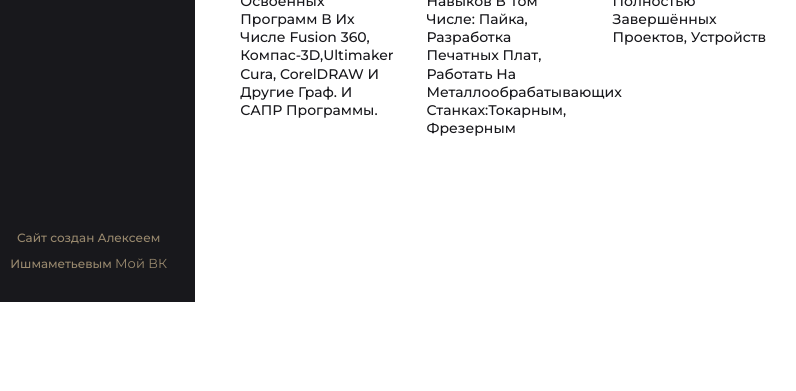
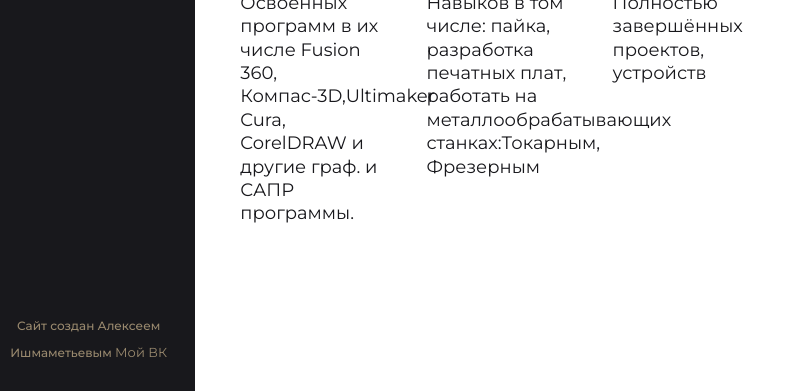
Before and after one commit to Alextechnolgie/rrg, a website: page about.html in a window 1280 px wide. Shown: the part 754-1145 px from the top of the page, without its empty margins (18-814 px from the left). Before the commit the page ends 1056 px from the top, so only its background shows below. Drawn offline with Linux system fonts and the light colour scheme.

Commit message:
Update about.html

```diff
--- a/about.html
+++ b/about.html
@@ -124,21 +124,21 @@
                                                     <div class="counter_box">
                                                         <div class="divider"></div>
                                                         <span class="counter">30</span>
-                                                        <h5>Освоенных программ в их числе Fusion 360, Компас-3D,Ultimaker Cura, CorelDRAW и другие граф. и САПР программы.</h5>
+                                                        <h4>Освоенных программ в их числе Fusion 360, Компас-3D,Ultimaker Cura, CorelDRAW и другие граф. и САПР программы.</h4>
                                                     </div>
                                                 </div>
                                                 <div class="col-12 col-md-4">
                                                     <div class="counter_box">
                                                         <div class="divider"></div>
                                                         <span class="counter">70</span>
-                                                        <h5>навыков в том числе: пайка, разработка печатных плат, работать на металлообрабатывающих станках:Токарным, Фрезерным</h5>
+                                                        <h4>Навыков в том числе: пайка, разработка печатных плат, работать на металлообрабатывающих станках:Токарным, Фрезерным</h4>
                                                     </div>
                                                 </div>
                                                 <div class="col-12 col-md-4">
                                                     <div class="counter_box">
                                                         <div class="divider"></div>
                                                         <span class="counter">10</span>
-                                                        <h5>Полностью завершённых проектов, устройств</h5>
+                                                        <h4>Полностью завершённых проектов, устройств</h4>
                                                     </div>
                                                 </div>
                                             </div>
```
